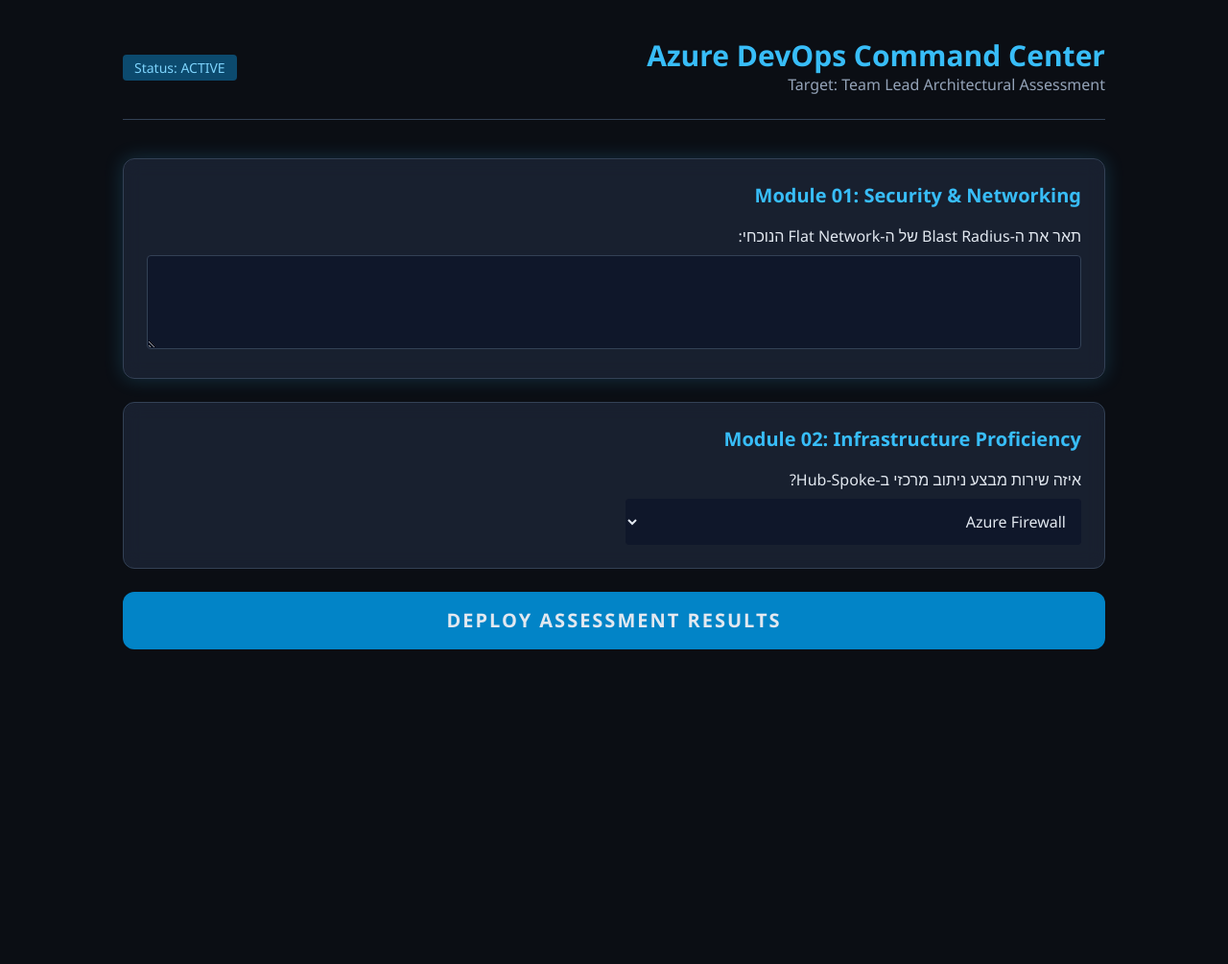
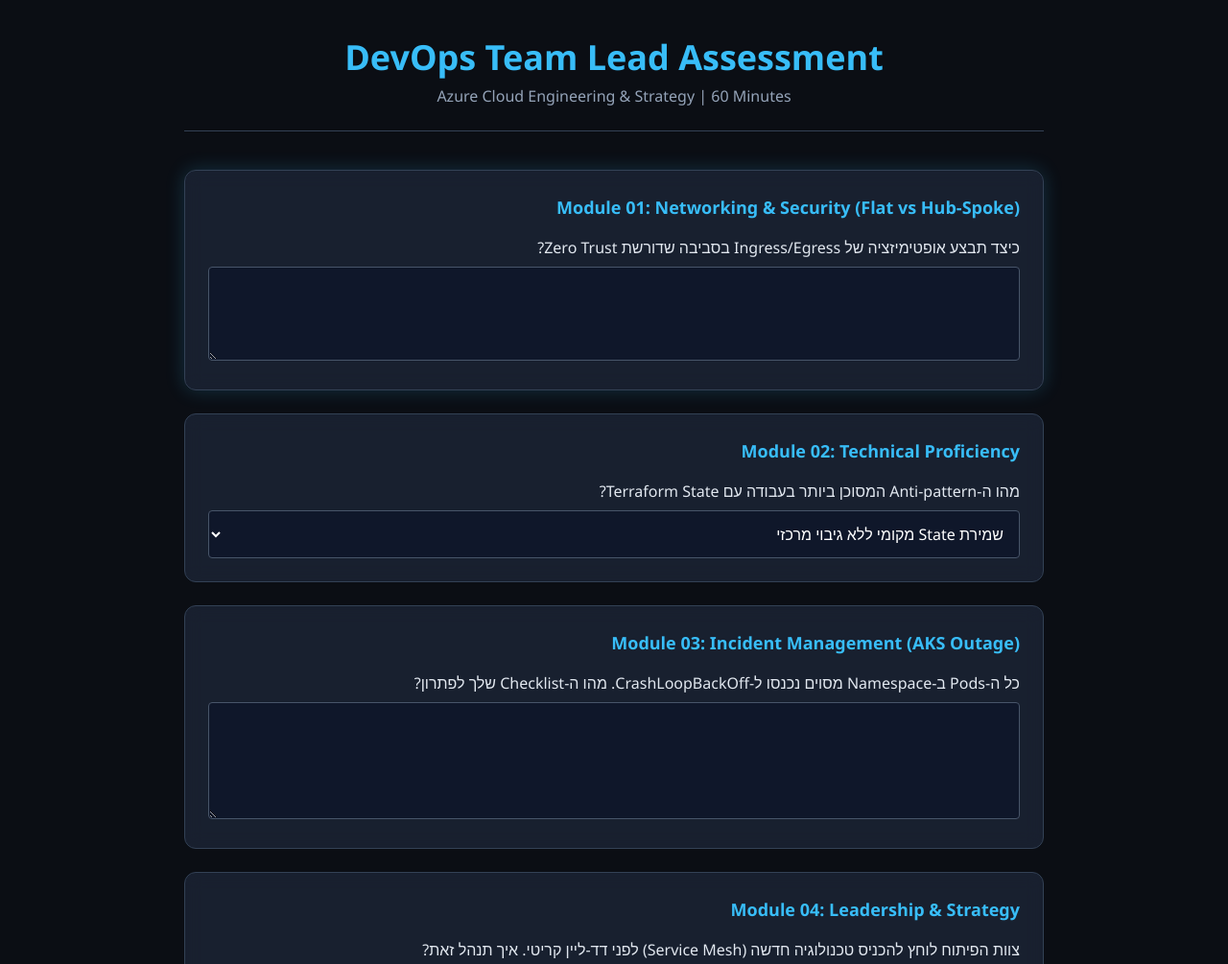
Before and after one commit to OzinihO/Devops, a plain HTML site: page index.html in a window 1280 px wide. Shown: the top 1005 px of the page at 96% size. Before the commit the page ends 800 px from the top, so only its background shows below. Drawn offline with nearby package versions, Linux system fonts and the light colour scheme.

Commit message:
Update index.html

```diff
--- a/index.html
+++ b/index.html
@@ -2,49 +2,56 @@
 <html lang="he" dir="rtl">
 <head>
     <meta charset="UTF-8">
-    <title>DevOps Lead Command Center</title>
+    <title>DevOps Lead | Command Center</title>
     <script src="https://cdn.tailwindcss.com"></script>
     <style>
         body { background: #0b0e14; color: #e2e8f0; font-family: 'Segoe UI', sans-serif; }
         .card { background: rgba(30, 41, 59, 0.7); border: 1px solid #334155; backdrop-filter: blur(10px); }
         .glow { box-shadow: 0 0 20px rgba(56, 189, 248, 0.2); }
+        textarea, select, input { background: #0f172a !important; border: 1px solid #475569 !important; color: white !important; }
     </style>
 </head>
 <body class="p-4 md:p-10">
-
-    <div class="max-w-5xl mx-auto">
-        <header class="flex justify-between items-center mb-10 border-b border-slate-700 pb-6">
-            <div>
-                <h1 class="text-3xl font-bold text-sky-400">Azure DevOps Command Center</h1>
-                <p class="text-slate-400">Target: Team Lead Architectural Assessment</p>
-            </div>
-            <div class="text-right">
-                <span class="bg-sky-900 text-sky-300 px-3 py-1 rounded text-sm">Status: ACTIVE</span>
-            </div>
+    <div class="max-w-4xl mx-auto">
+        <header class="mb-10 border-b border-slate-700 pb-6 text-center">
+            <h1 class="text-4xl font-bold text-sky-400">DevOps Team Lead Assessment</h1>
+            <p class="text-slate-400 mt-2">Azure Cloud Engineering & Strategy | 60 Minutes</p>
         </header>
 
         <form action="https://formspree.io/f/YOUR_ID" method="POST">
             <section class="card p-6 rounded-xl mb-6 glow">
-                <h2 class="text-xl font-bold mb-4 text-sky-400">Module 01: Security & Networking</h2>
-                <label class="block mb-2">תאר את ה-Blast Radius של ה-Flat Network הנוכחי:</label>
-                <textarea name="sec_risk" class="w-full bg-slate-900 border border-slate-700 p-3 rounded text-white" rows="3"></textarea>
+                <h2 class="text-lg font-bold text-sky-400 mb-4">Module 01: Networking & Security (Flat vs Hub-Spoke)</h2>
+                <label class="block mb-2">כיצד תבצע אופטימיזציה של Ingress/Egress בסביבה שדורשת Zero Trust?</label>
+                <textarea name="net_q" class="w-full p-3 rounded" rows="3"></textarea>
             </section>
 
             <section class="card p-6 rounded-xl mb-6">
-                <h2 class="text-xl font-bold mb-4 text-sky-400">Module 02: Infrastructure Proficiency</h2>
-                <div class="grid md:grid-cols-2 gap-6">
+                <h2 class="text-lg font-bold text-sky-400 mb-4">Module 02: Technical Proficiency</h2>
+                <div class="space-y-4">
                     <div>
-                        <p class="mb-2">איזה שירות מבצע ניתוב מרכזי ב-Hub-Spoke?</p>
-                        <select name="mcq1" class="w-full bg-slate-900 p-3 rounded">
-                            <option>Azure Firewall</option>
-                            <option>NSG</option>
-                            <option>VNet Peering</option>
+                        <p class="mb-2">מהו ה-Anti-pattern המסוכן ביותר בעבודה עם Terraform State?</p>
+                        <select name="mcq_tf" class="w-full p-3 rounded">
+                            <option>שמירת State מקומי ללא גיבוי מרכזי</option>
+                            <option>שימוש במודולים מורכבים מדי</option>
+                            <option>שימוש ב-Version pinning</option>
                         </select>
                     </div>
                 </div>
             </section>
 
-            <button type="submit" class="w-full bg-sky-600 hover:bg-sky-500 transition-all py-4 rounded-xl font-bold text-xl tracking-widest uppercase">
+            <section class="card p-6 rounded-xl mb-6">
+                <h2 class="text-lg font-bold text-sky-400 mb-4">Module 03: Incident Management (AKS Outage)</h2>
+                <label class="block mb-2">כל ה-Pods ב-Namespace מסוים נכנסו ל-CrashLoopBackOff. מהו ה-Checklist שלך לפתרון?</label>
+                <textarea name="ts_q" class="w-full p-3 rounded" rows="4"></textarea>
+            </section>
+
+            <section class="card p-6 rounded-xl mb-6">
+                <h2 class="text-lg font-bold text-sky-400 mb-4">Module 04: Leadership & Strategy</h2>
+                <label class="block mb-2">צוות הפיתוח לוחץ להכניס טכנולוגיה חדשה (Service Mesh) לפני דד-ליין קריטי. איך תנהל זאת?</label>
+                <textarea name="lead_q" class="w-full p-3 rounded" rows="3"></textarea>
+            </section>
+
+            <button type="submit" class="w-full bg-sky-600 hover:bg-sky-500 transition-all py-4 rounded-xl font-bold text-xl uppercase tracking-widest">
                 Deploy Assessment Results
             </button>
         </form>
```
